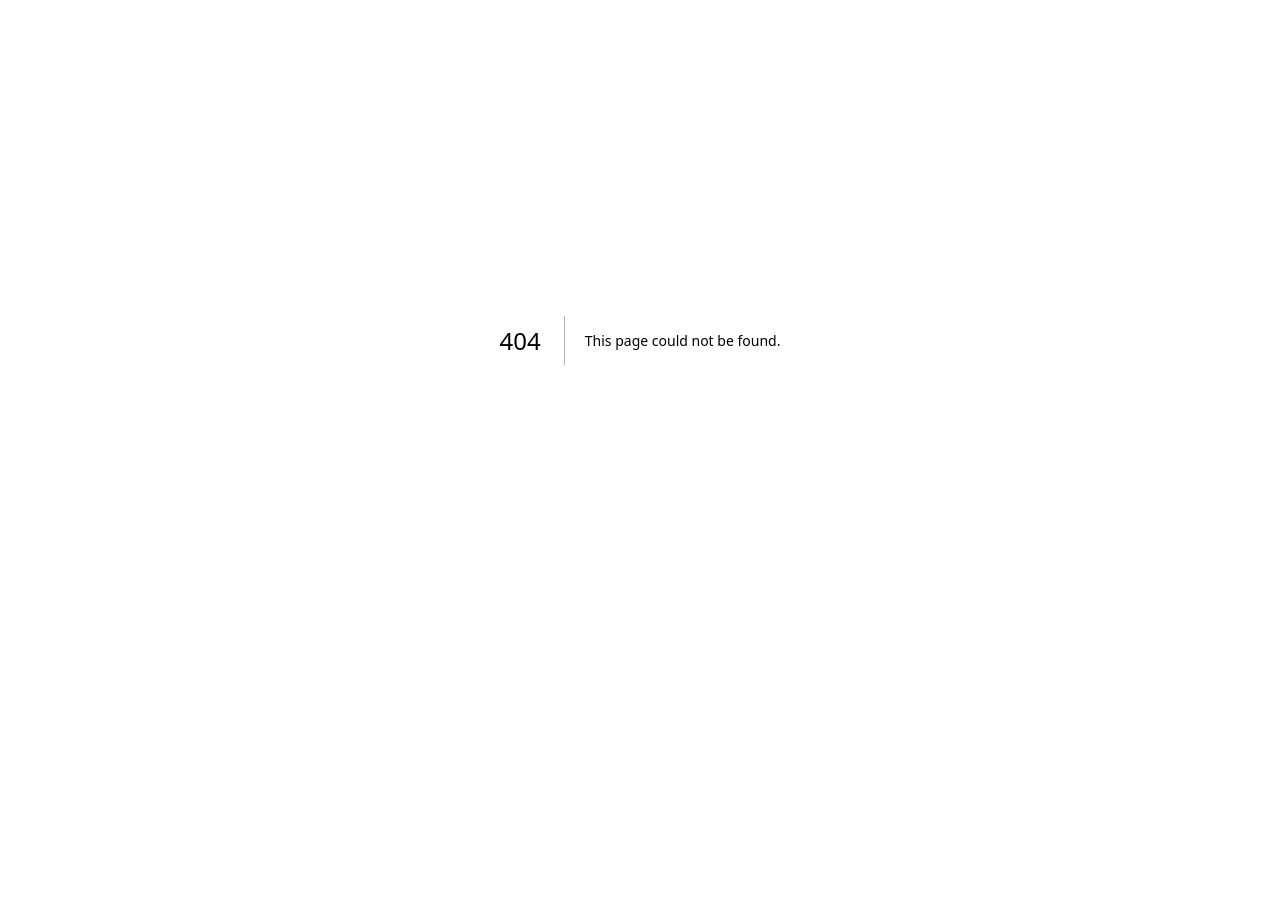
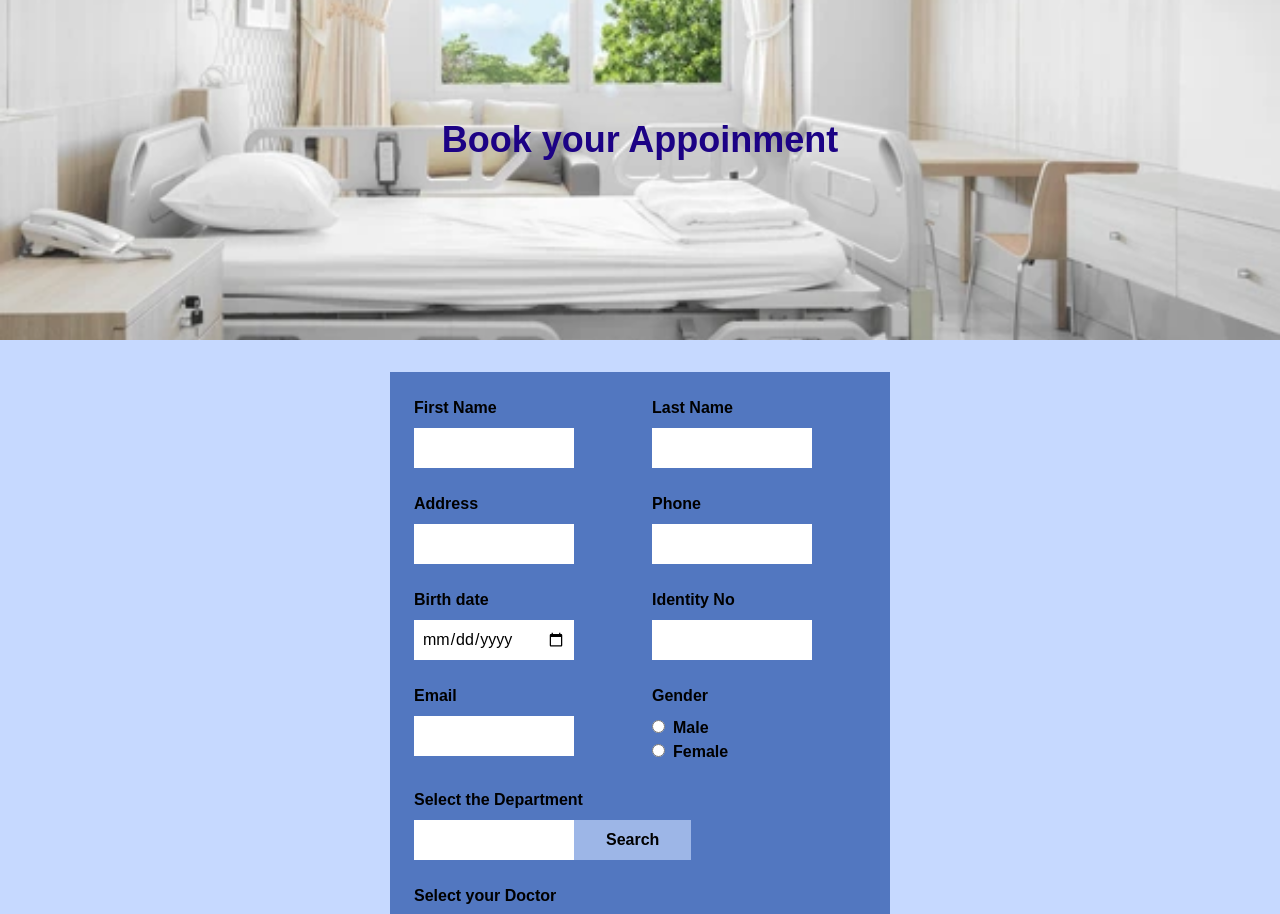
Before and after one commit to OpenStag/project-18, a Next.js app: page /AppointmentPage in a window 1280 px wide. Before the commit this address had no page. Shown: the part 60-974 px from the top of the page. Before the commit the page ends 800 px from the top, so only its background shows below. Built offline with nearby package versions, Linux system fonts and the light colour scheme.

Commit message:
Add AppointmentPage and update package-lock.json

```diff
--- /dev/null
+++ b/src/app/AppointmentPage/page.tsx
@@ -0,0 +1,109 @@
+export default function AppointmentPage(){
+    return(
+        <main className ="bg-[#C6D9FF] min-h-screen flex flex-col items-center">
+            {/* Header Image & Title*/}
+            <div
+                    className ="w-full h-100 bg-cover bg-center flex items-center justify-center"
+                    style = {{ backgroundImage: "url('/hospital-room.png')"}}
+                    >
+                        <h1 className ="text-3xl md:text-4xl font-bold text-[#1c0285]">
+
+                        Book your Appoinment
+                        </h1>
+            </div>
+
+            {/*Appointment Form*/}
+
+           <div className ="bg-[#5277C0] p-6  mt-8 w-[90%] md:w-[500px]">
+                <form className="grid grid-cols-1 md:grid-cols-2 gap-6">
+                    {/*First Name*/}
+                    <div>
+                        <label className="block mb-2 font-bold text-black">First Name</label>
+                        <input type="text" className="w-40 p-2 text-black bg-white" />
+                    </div>
+
+                    {/*Last Name*/}
+                    <div>
+                        <label className="block mb-2 font-bold text-black ">Last Name</label>
+                        <input type="tel"  className="w-40 p-2 text-black bg-white"/>
+                    </div>
+
+                    {/*Address*/}
+                    <div>
+                        <label className="block mb-2 font-bold text-black">Address</label>
+                        <input type="text" className="w-40 p-2 text-black bg-white"/>
+                    </div>
+
+                    {/*phone*/}
+                    <div>
+                        <label className="block mb-2 font-bold text-black">Phone</label>
+                        <input type="text" className="w-40 p-2 text-black bg-white"/>
+                    </div>
+
+                    {/*Birth date */}
+                    <div>
+                        <label className="block mb-2 font-bold text-black">Birth date</label>
+                        <input type="date" className="w-40 p-2 text-black bg-white"/>
+                    </div>
+
+                    {/*Identity No */}
+                    <div>
+                        <label className="block mb-2 font-bold text-black">Identity No</label>
+                        <input type="text"  className="w-40 p-2 text-black bg-white"/>
+                    </div>
+
+                    {/* Email */}
+                    <div>
+                        <label className="block mb-2 font-bold text-black">Email</label>
+                        <input type="email" className="w-40 p-2 text-black col-span-2 bg-white"/>
+                    </div>
+
+                    {/*Gender*/}
+                    <div>
+                        <label className="block mb-2 font-bold text-black"> Gender</label>
+                        <div className="flex flex-col font-bold text-black">
+                            <label>
+                            <input type="radio" name="gender" className="mr-2 "/>Male
+                        </label>
+                        <label>
+                            <input type="radio" name="gender" className="mr-2"/>Female
+                        </label>
+                    </div>
+                    </div>
+
+                    {/*Department*/}
+                    <div className="col-span-2">
+                        <label className="block mb-2 font-bold text-black">Select the Department</label>
+                        <div className="flex">
+                            <input type="text" className="p-2 w-40 text-black bg-white" />
+                            <button type="button" className="bg-[#9DB6E7] px-8 font-bold text-black"> Search </button>
+                        </div>
+                    </div>
+
+                    {/*Doctor*/}
+                    <div className="col-span-2">
+                        <label className="block mb-2 font-bold text-black">Select your Doctor</label>
+                        <div className="flex">
+                            <input type="text"  className="p-2 w-40 text-black bg-white" />
+                            <button type="button" className="bg-[#9DB6E7] px-8 font-bold text-black">Search</button>
+                        </div>
+                    </div>
+
+                    {/*Message*/}
+                    <label className="block mb-2 font-bold text-black"></label>
+                    <textarea className="w-80 h-80 col-span-2 p-2 text-black bg-white">
+
+                    </textarea>
+
+                    {/*submit*/}
+                    <div className="col-span-2 flex justify-end">
+                        <button type="submit" className="bg-[#1c0285] px-6 py-2 rouded">
+                            Submit
+                        </button>
+                    </div>
+
+                </form>
+            </div>
+        </main>
+    );
+}
```
Also changed, not shown: public/hospital-room.png (added), 1 other file (tests, documents, lock files or other folders).
